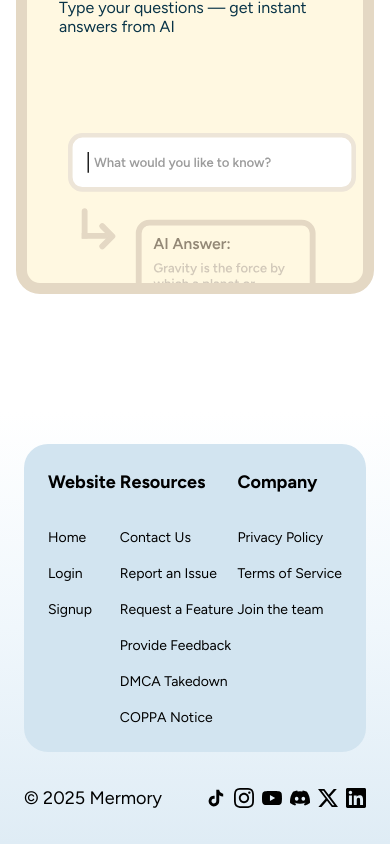
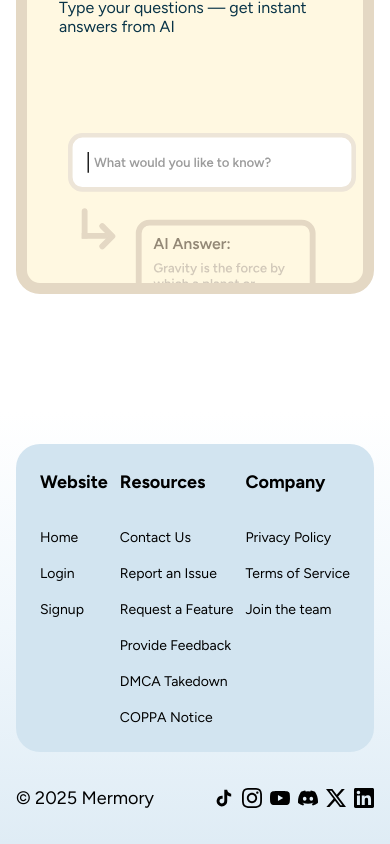
Before and after one commit to mermoryofficial/landing-page, a Next.js app: page / in a window 390 px wide. Shown: the part 8103-8947 px from the top of the page. Built offline with nearby package versions, Linux system fonts and the light colour scheme.

Commit message:
fix spacing and add border underline on hover

```diff
--- a/src/components/LandingPage/Footer.js
+++ b/src/components/LandingPage/Footer.js
@@ -19,9 +19,9 @@ const columns = [
 
 const LandingPageFooter = () => (
   <footer className="w-full bg-gradient-to-b from-white via-[#F0F7FC] to-[#DFECF5] text-[#5E7078] text-center py-8 border-t border-[#E6E8EA] z-40">
-    <div className="flex flex-col items-center gap-8 px-6 sm:px-12 md:px-16 lg:px-24">
+    <div className="flex flex-col items-center gap-8 px-4 sm:px-12 md:px-16 lg:px-24">
       {/* Rounded Rectangle */}
-      <div className="w-full flex flex-row justify-between md:justify-around items-start py-6 sm:py-8 md:py-12 px-6 sm:px-8 md:px-12 bg-[#D2E4F0] rounded-3xl text-black">
+      <div className="w-full flex flex-row justify-between md:justify-around gap-2 items-start py-6 sm:py-8 md:py-12 px-6 sm:px-8 md:px-12 bg-[#D2E4F0] rounded-3xl text-black">
         {columns.map(({ title, links }, i) => {
           return (
             <div key={i} className="flex flex-col gap-8 text-left">
```
